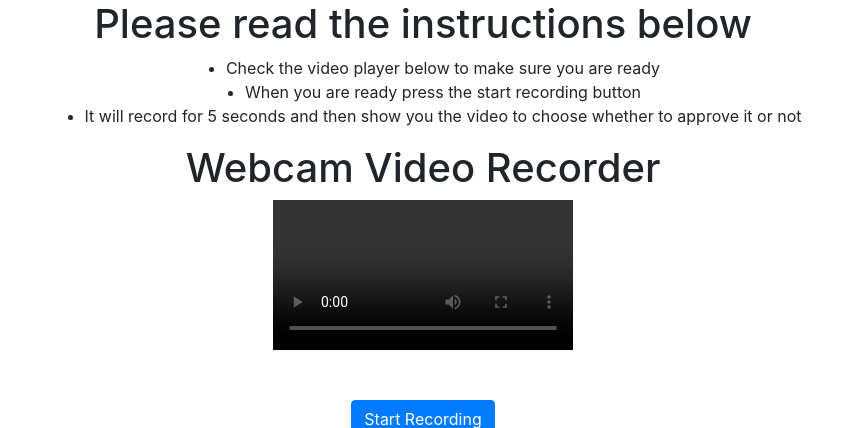
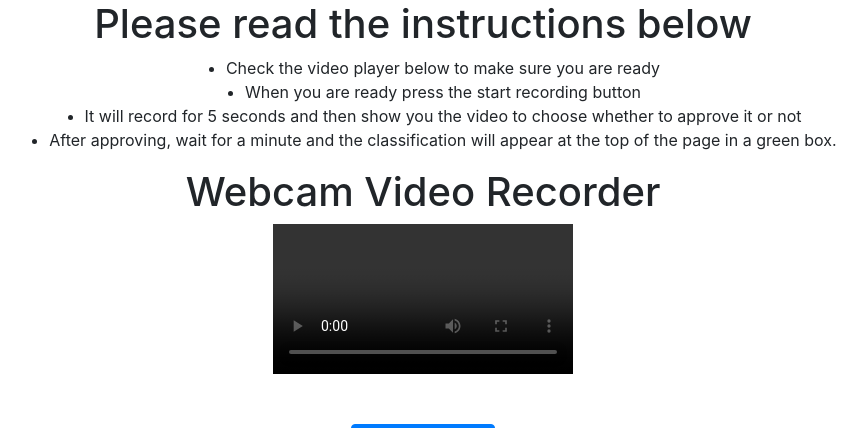
Before and after one commit to fayezqadri/Grad_Project, a Flask app: page /Record in a window 1280 px wide. Shown: the part 56-484 px from the top of the page, without its empty margins (217-1084 px from the left). Run offline with Flask 3, Linux system fonts and the light colour scheme; some libraries are stand-ins or nearby versions.

Commit message:
added instruction to the user to wait after submitting video

```diff
--- a/Website/templates/Home.html
+++ b/Website/templates/Home.html
@@ -58,6 +58,7 @@
   <div class="upload-container" style="display: none">
     <br>
     <br>
+    <p>After approving, wait for a minute and the classification will appear at the top of the page in a green box.</p>
     <form id="upload-form" method="POST" enctype="multipart/form-data" action="/">
       <input type="hidden" name="csrf_token" value="{{ csrf_token() }}">
       <input type="file" id="video" name = "video" accept="video/webm" />
--- a/Website/templates/Record.html
+++ b/Website/templates/Record.html
@@ -9,6 +9,7 @@
       <li>Check the video player below to make sure you are ready</li>
       <li>When you are ready press the start recording button</li>
       <li>It will record for 5 seconds and then show you the video to choose whether to approve it or not</li>
+      <li>After approving, wait for a minute and the classification will appear at the top of the page in a green box.</li>
     </ul>
   </div>
 
```
